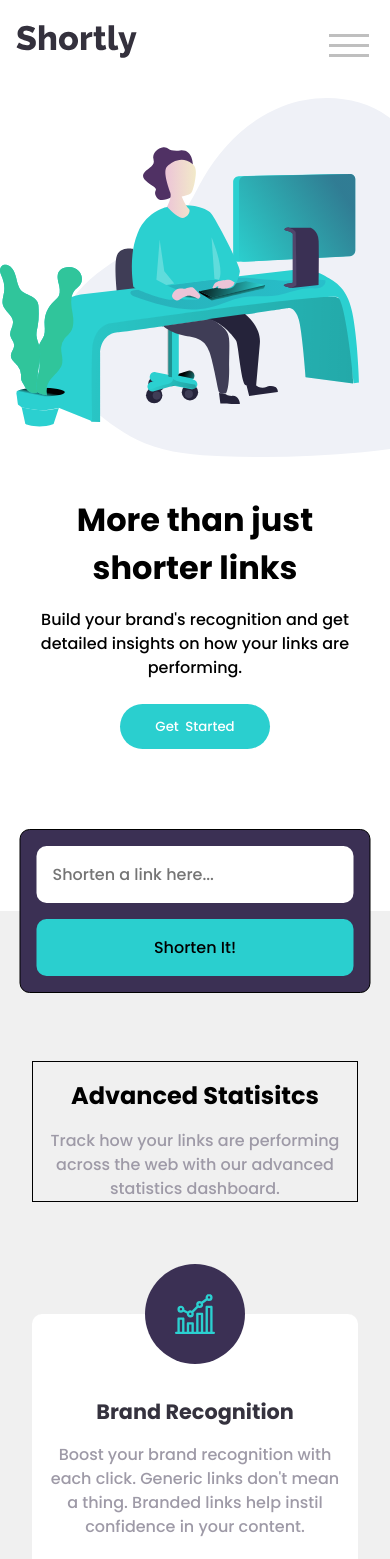
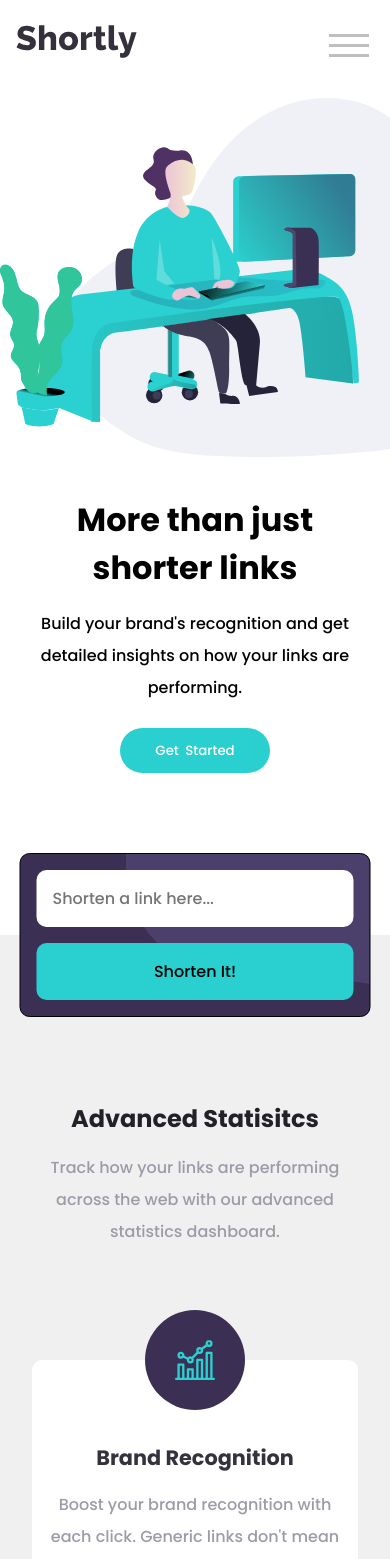
Before and after one commit to Heisdalu/url-shortener, a React (Create React App) app: page / in a window 390 px wide. Shown: the top 1559 px of the page. Built offline with nearby package versions, Linux system fonts and the light colour scheme.

Commit message:
mobile styles

```diff
--- a/src/components/Detail/Detail.css
+++ b/src/components/Detail/Detail.css
@@ -5,7 +5,6 @@
 }
 
 .detail_header {
-  border: 1px solid;
   text-align: center;
   margin-bottom: 2rem;
 }
@@ -13,10 +12,11 @@
 .detail_header_title {
   margin: 1rem 0;
   font-size: 1.5rem;
+  color: var(--neutral-dark-violet);
 }
 
 .detail_header_text {
-  line-height: 1.5rem;
+  line-height: 2rem;
   color: var(--neutral-grayish-violet);
 }
 
@@ -69,7 +69,7 @@
 }
 
 .main_detail_content {
-  line-height: 1.5rem;
+  line-height: 2rem;
   color: var(--neutral-grayish-violet);
 }
 
--- a/src/components/Footer/Footer.js
+++ b/src/components/Footer/Footer.js
@@ -1,4 +1,4 @@
-import Logo from "../../assets/logo.svg";
+import Logo from "../Header/Logo";
 import instagram from "../../assets/icon-instagram.svg";
 import pinInterest from "../../assets/icon-pinterest.svg";
 import facebook from "../../assets/icon-facebook.svg";
@@ -9,7 +9,7 @@ const Footer = () => {
   return (
     <footer className="footer">
       <h1 className="footer_title">
-        <img src={Logo} alt="" />
+        <Logo color='#fff'/>
       </h1>
 
       <div className="main_footer">
--- a/src/components/Header/GetLink.css
+++ b/src/components/Header/GetLink.css
@@ -4,16 +4,18 @@
   flex-direction: column;
   justify-content: center;
   padding: 1rem;
-  /* margin: 0 2rem; */
   border-radius: 10px;
-  background-color: var(--primary--dark-violet);
+  /* background-color: var(--primary--dark-violet); */
   position: absolute;
-  /* transform: translateY(-50%); */
   max-width: 500px;
   width: 90%;
-  /* margin: 0 1rem; */
   left: 50%;
   transform: translate(-50%, -50%);
+  background-image: url('../../assets/bg-shorten-mobile.svg');
+  background-repeat: no-repeat;
+  background-size: 70% 80%;
+  background-position: top right;
+  background-color: var(--primary--dark-violet);
 }
 
 .input_text,
@@ -28,6 +30,7 @@
   margin-bottom: 1rem;
   font-family: var(--font);
   outline: none;
+  background-color: #ffffff;
 }
 .input_btn {
   background-color: var(--primary-cyan);
--- a/src/components/Header/Header.css
+++ b/src/components/Header/Header.css
@@ -1,4 +1,4 @@
-.header{
+.header {
   position: relative;
 }
 .header_box {
@@ -51,7 +51,7 @@
   font-weight: 500;
   font-size: 1rem;
   margin: 0 auto;
-    line-height: 1.5rem;
+  line-height: 2rem;
   margin-bottom: 1.5rem;
   max-width: 400px;
 }
--- a/src/components/Header/Header.js
+++ b/src/components/Header/Header.js
@@ -1,4 +1,6 @@
-import Logo from "../../assets/logo.svg";
+// import Logo from "../../assets/logo.svg";
+import Logo from "./Logo";
+
 import Hamburger from "../../assets/illustration-working.svg";
 import GetLink from "./GetLink";
 import "./Header.css";
@@ -8,7 +10,7 @@ const Header = () => {
     <div className="header">
       <header className="header_box">
         <h1 className="header_title">
-          <img src={Logo} alt="Shortly logo" />
+          <Logo color="#34313D" />
         </h1>
 
         <button className="hamburger">
```
Also changed, not shown: src/components/Header/Logo.js (added, +13 -0 lines). Lines whose indentation alone changed are shown as unchanged.
